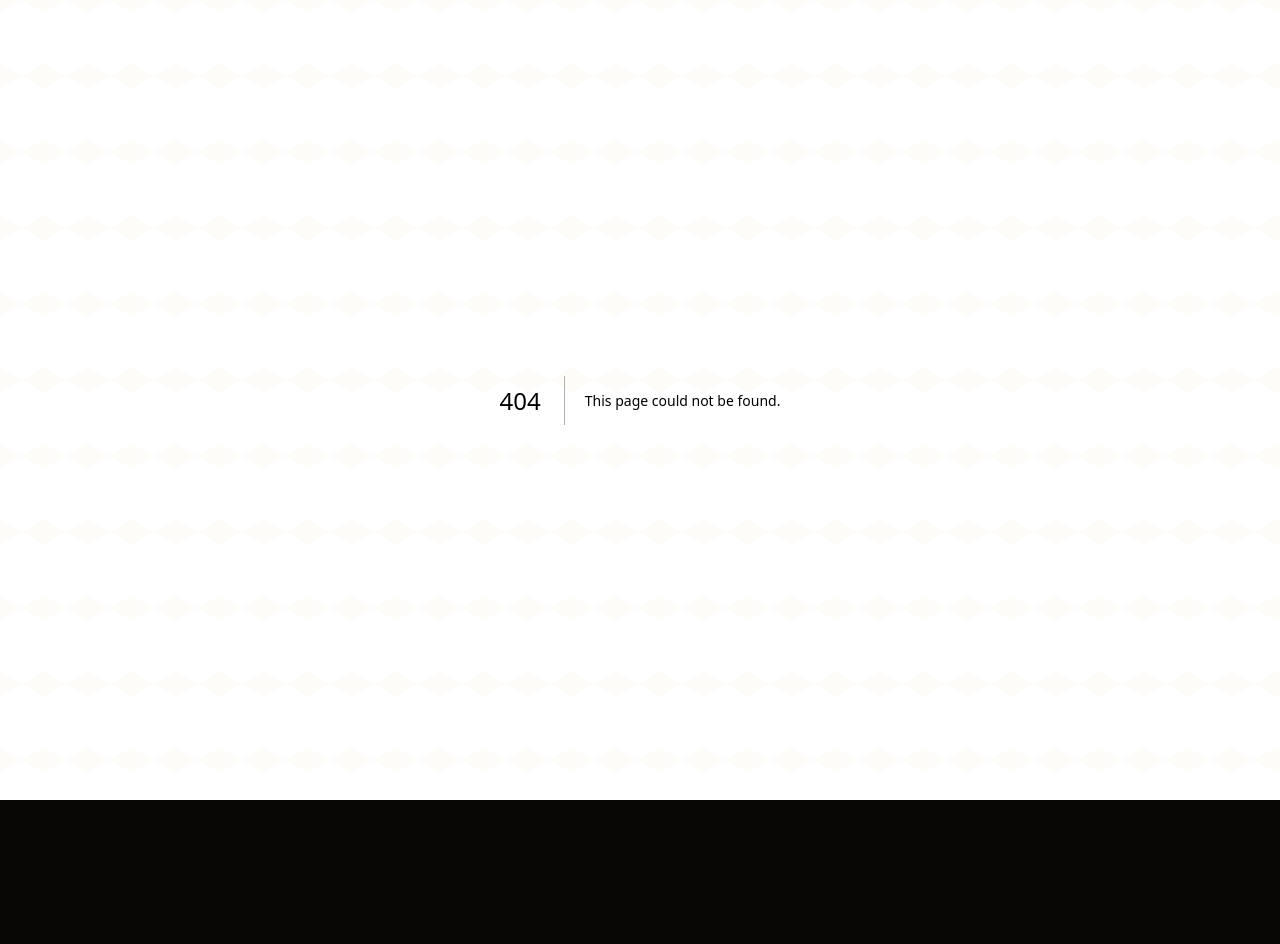
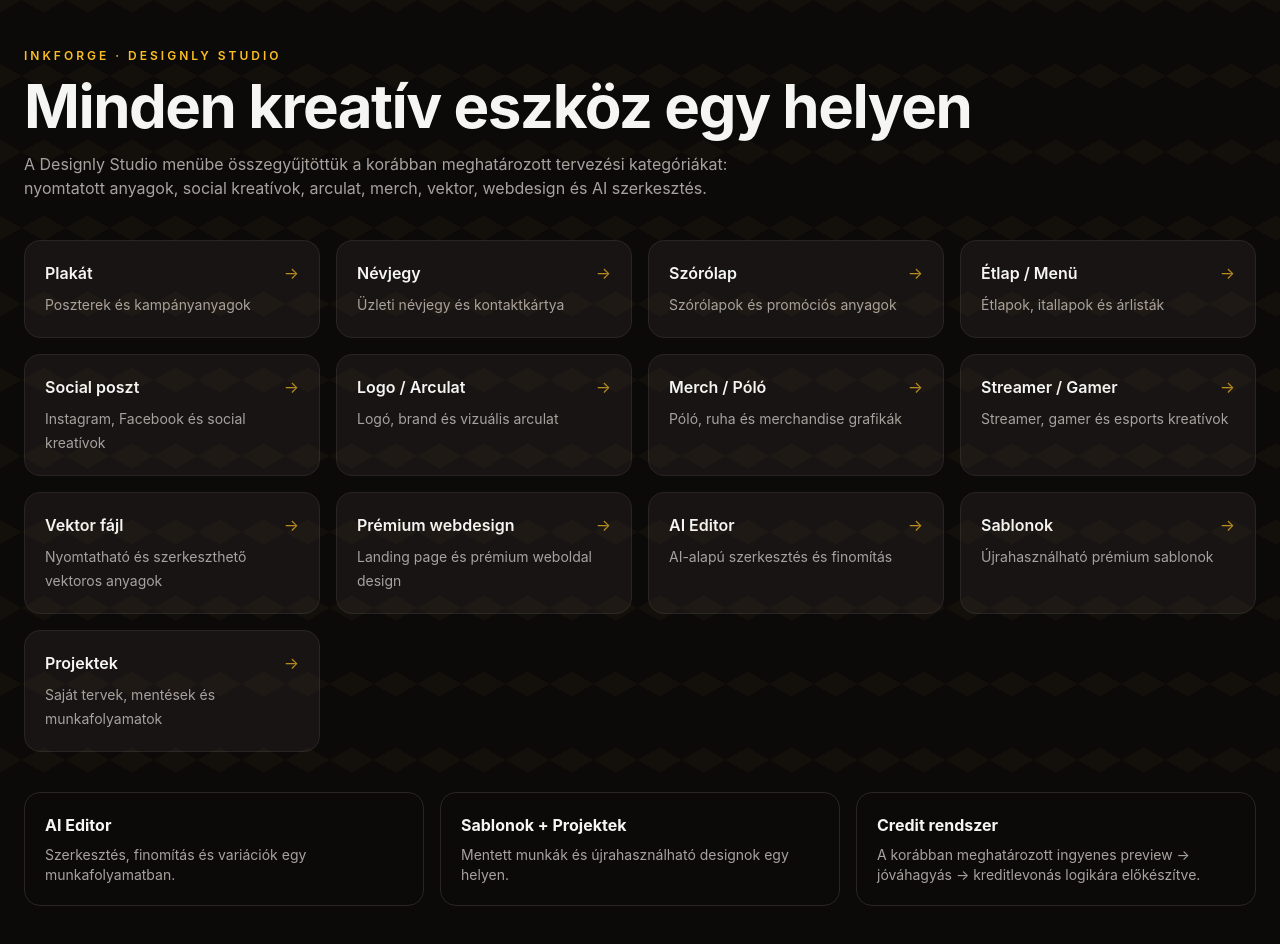
Before and after one commit to inkforgehungary-ux/inkforge, a Next.js app: page /1/designly in a window 1280 px wide. Before the commit this address had no page. Shown: the top 944 px of the page. Before the commit the page ends 800 px from the top, so only its background shows below. Built offline with nearby package versions, Linux system fonts and the light colour scheme.

Commit message:
feat: add Designly Studio hub and design categories

```diff
--- /dev/null
+++ b/app/[lang]/designly/page.js
@@ -0,0 +1,55 @@
+const TOOLS = [
+  ['poster','Plakát','Poszterek és kampányanyagok'],
+  ['business-card','Névjegy','Üzleti névjegy és kontaktkártya'],
+  ['flyer','Szórólap','Szórólapok és promóciós anyagok'],
+  ['menu','Étlap / Menü','Étlapok, itallapok és árlisták'],
+  ['social-post','Social poszt','Instagram, Facebook és social kreatívok'],
+  ['logo','Logo / Arculat','Logó, brand és vizuális arculat'],
+  ['merch','Merch / Póló','Póló, ruha és merchandise grafikák'],
+  ['streamer','Streamer / Gamer','Streamer, gamer és esports kreatívok'],
+  ['vector','Vektor fájl','Nyomtatható és szerkeszthető vektoros anyagok'],
+  ['web-design','Prémium webdesign','Landing page és prémium weboldal design'],
+  ['ai-editor','AI Editor','AI-alapú szerkesztés és finomítás'],
+  ['templates','Sablonok','Újrahasználható prémium sablonok'],
+  ['projects','Projektek','Saját tervek, mentések és munkafolyamatok'],
+];
+
+export default function DesignlyPage({ params, searchParams }) {
+  const lang = (params && params.lang) || 'hu';
+  const selected = searchParams && searchParams.tool;
+  const selectedTool = TOOLS.find(x => x[0] === selected);
+  return (
+    <main lang={lang} className="min-h-screen bg-stone-950 text-stone-100">
+      <section className="mx-auto max-w-7xl px-6 py-12">
+        <div className="mb-10">
+          <div className="mb-3 text-xs font-semibold uppercase tracking-[0.25em] text-amber-400">InkForge · Designly Studio</div>
+          <h1 className="text-4xl font-bold tracking-tight md:text-6xl">Minden kreatív eszköz egy helyen</h1>
+          <p className="mt-4 max-w-3xl text-stone-400">A Designly Studio menübe összegyűjtöttük a korábban meghatározott tervezési kategóriákat: nyomtatott anyagok, social kreatívok, arculat, merch, vektor, webdesign és AI szerkesztés.</p>
+        </div>
+        {selectedTool && (
+          <div className="mb-8 rounded-2xl border border-amber-500/30 bg-amber-500/10 p-5">
+            <div className="text-xs uppercase tracking-wider text-amber-400">Kiválasztva</div>
+            <h2 className="mt-1 text-2xl font-semibold">{selectedTool[1]}</h2>
+            <p className="mt-1 text-stone-400">{selectedTool[2]}</p>
+          </div>
+        )}
+        <div className="grid gap-4 sm:grid-cols-2 lg:grid-cols-3 xl:grid-cols-4">
+          {TOOLS.map(([id,title,desc]) => (
+            <a key={id} href={'/' + lang + '/designly?tool=' + id} className="group rounded-2xl border border-stone-800 bg-stone-900/70 p-5 transition hover:border-amber-500/50 hover:bg-stone-900">
+              <div className="flex items-center justify-between">
+                <h2 className="font-semibold">{title}</h2>
+                <span className="text-amber-400 opacity-70 group-hover:opacity-100">→</span>
+              </div>
+              <p className="mt-2 text-sm leading-6 text-stone-400">{desc}</p>
+            </a>
+          ))}
+        </div>
+        <div className="mt-10 grid gap-4 md:grid-cols-3">
+          <div className="rounded-2xl border border-stone-800 p-5"><b>AI Editor</b><p className="mt-2 text-sm text-stone-400">Szerkesztés, finomítás és variációk egy munkafolyamatban.</p></div>
+          <div className="rounded-2xl border border-stone-800 p-5"><b>Sablonok + Projektek</b><p className="mt-2 text-sm text-stone-400">Mentett munkák és újrahasználható designok egy helyen.</p></div>
+          <div className="rounded-2xl border border-stone-800 p-5"><b>Credit rendszer</b><p className="mt-2 text-sm text-stone-400">A korábban meghatározott ingyenes preview → jóváhagyás → kreditlevonás logikára előkészítve.</p></div>
+        </div>
+      </section>
+    </main>
+  );
+}
```
